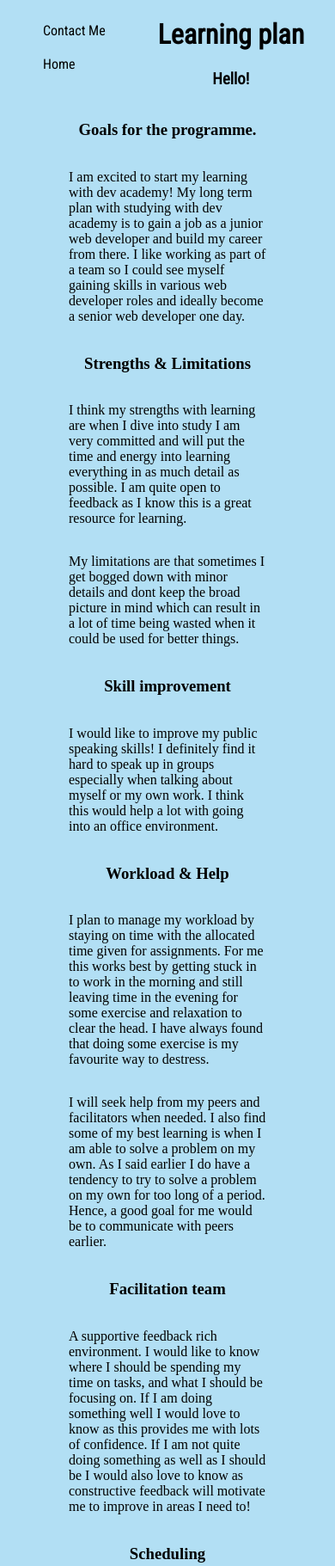
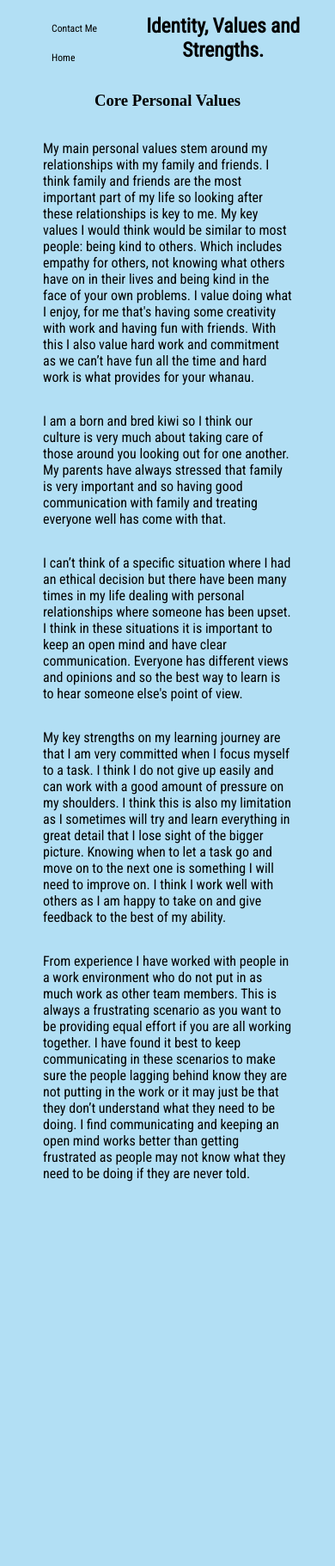
Before and after one commit to seb-ninness/seb-ninness.github.io, a plain HTML site: page blog/Identity-values-and-strengths.html in a window 390 px wide. Shown: the top 1821 px of the page at 86% size. After the commit the page ends 1390 px from the top, so only its background shows below. Drawn offline with Linux system fonts and the light colour scheme.

Commit message:
initial blog set up

```diff
--- a/blog/Identity-values-and-strengths.html
+++ b/blog/Identity-values-and-strengths.html
@@ -6,13 +6,12 @@
     <meta name="viewport" content="width=device-width, initial-scale=1.0">
     <link href="../style/main.css" rel="stylesheet" type="text/css">
     <link href="https://fonts.googleapis.com/css2?family=PT+Sans&family=Roboto+Condensed&display=swap" rel="stylesheet">
-    <title>Seb Ninness Margin, border, padding?</title>
+    <title>Seb Ninness Identity, values and strengths</title>
 </head>
 <body>
     <div id="blog-main">
         <div class="blog-heading">
-          <h1 id="">Learning plan</h1>
-          <h3 id="">Hello!</h3>
+          <h1 id="SN-heading">Identity, Values and Strengths.</h1>
         </div>
         <div class="navbar-blog">
           <nav class="navlinks">
@@ -25,38 +24,20 @@
     </div>
     <div id="LP-content">
       <article class="LP-article">
-        <h3>Goals for the programme. </h3>
-        <p>I am excited to start my learning with dev academy! My long term plan with studying with dev academy is to gain a job as a junior web developer and build my career from there. I like working as part of a team so I could see myself gaining skills in various web developer roles and ideally become a senior web developer one day.
-        </p>
-      </article>
-      <article class="LP-article">
-        <h3>Strengths & Limitations</h3>
-        <p>I think my strengths with learning are when I dive into study I am very committed and will put the time and energy into learning everything in as much detail as possible. I am quite open to feedback as I know this is a great resource for learning.
+        <h3>Core Personal Values </h3>
+        <p>My main personal values stem around my relationships with my family and friends. I think family and friends are the most important part of my life so looking after these relationships is key to me. My key values I would think would be similar to most people: being kind to others. Which includes empathy for others, not knowing what others have on in their lives and being kind in the face of your own problems.  I  value doing what I enjoy, for me that's having some creativity with work and having fun with friends. With this I also value hard work and commitment as we can’t have fun all the time and hard work is what provides for your whanau.
         </p>
         <p>
-            My limitations are that sometimes I get bogged down with minor details and dont keep the broad picture in mind which can result in a lot of time being wasted when it could be used for better things.
+          I am a born and bred kiwi so I think our culture is very much about taking care of those around you looking out for one another. My parents have always stressed that family is very important and so having good communication with family and treating everyone well has come with that.
         </p>
-      </article>
-      <article class="LP-article">
-        <h3>Skill improvement</h3>
-        <p>I would like to improve my public speaking skills! I definitely find it hard to speak up in groups especially when talking about myself or my own work. I think this would help a lot with going into an office environment.
+        <p>
+          I can’t think of a specific situation where I had an ethical decision but there have been many times in my life dealing with personal relationships where someone has been upset. I think in these situations it is important to keep an open mind and have clear communication. Everyone has different views and opinions and so the best way to learn is to hear someone else's point of view.
         </p>
-      </article>
-      <article class="LP-article">
-        <h3>Workload & Help</h3>
-        <p>I plan to manage my workload by staying on time with the allocated time given for assignments. For me this works best by getting stuck in to work in the morning and still leaving time in the evening for some exercise and relaxation to clear the head. I have always found that doing some exercise is my favourite way to destress.
+        <p>
+          My key strengths on my learning journey are that I am very committed when I focus myself to a task. I think I do not give up easily and can work with a good amount of pressure on my shoulders. I think this is also my limitation as I sometimes will try and learn everything in great detail that I lose sight of the bigger picture. Knowing when to let a task go and move on to the next one is something I will need to improve on. I think I work well with others as I am happy to take on and give feedback to the best of my ability.
         </p>
-        <p>I will seek help from my peers and facilitators when needed. I also find some of my best learning is when I am able to solve a problem on my own. As I said earlier I do have a tendency to try to solve a problem on my own for too long of a period.  Hence, a good goal for me would be to communicate with peers earlier.
-        </p>
-      </article>
-      <article class="LP-article">
-        <h3>Facilitation team</h3>
-        <p>A supportive feedback rich environment. I would like to know where I should be spending my time on tasks, and what I should be focusing on. If I am doing something well I would love to know as this provides me with lots of confidence. If I am not quite doing something as well as I should be I would also love to know as constructive feedback will motivate me to improve in areas I need to!
-        </p>
-      </article>
-      <article class="LP-article">
-        <h3>Scheduling</h3>
-        <p>I have a few work related meetings and am doing one night shift a week if I can manage it. I should always be contactable and will mostly be working on course material during office hours.
+        <p>
+          From experience I have worked with people in a work environment who do not put in as much work as other team members. This is always a frustrating scenario as you want to be providing equal effort if you are all working together. I have found it best to keep communicating in these scenarios to make sure the people lagging behind know they are not putting in the work or it may just be that they don’t understand what they need to be doing. I find communicating and keeping an open mind works better than getting frustrated as people may not know what they need to be doing if they are never told.
         </p>
       </article>
     </div>
--- a/style/main.css
+++ b/style/main.css
@@ -6,7 +6,9 @@ img {
     width: 100%;
     display: block;
 }
-
+p {
+    font-family: 'Roboto Condensed', sans-serif;
+}
 
 body {
     background-color: rgba(115, 198, 236, 0.548);
@@ -19,6 +21,7 @@ a:link {
 a:hover {
     color: white;
     text-decoration: none;
+    transform: scale(1.5);
 }
 a:visited {
     background-color: cornsilk;
@@ -39,9 +42,9 @@ li {
     border: black;
 }
 .navlinks li {
-    display: flex;
+    display: block;
     float: left;
-    margin: px;
+    margin: 0px 10px;
     position: -webkit-sticky;
 }
 ul.directory {
@@ -51,12 +54,13 @@ ul.directory {
     align-content: flex-start;
     padding: 0px 20px;
     flex-wrap: wrap;
-    margin: 10px 0px;
+    margin: 20px 0px;
+
 
 }
 li.li-directory {
     box-shadow: 10px 10px 5px 8px rgba(0,0,0,0.75);;
-    margin: 10px;
+    margin: 20px 10px;
 }
 .main-heading {
     color: rgb(0, 0, 0);
@@ -88,20 +92,18 @@ li.li-directory {
 #top {
     float: right;
 }
-/* @media (max-width: 600px) {
-    ul.directory {
-        display: flex;
-        flex-direction: column;
-        width: 100%;
-        align-items: center;
-        justify-content: center;
-}}
+@media (max-width: 400px) {
+.navlinks li {
+    font-size: 3vw;
+}
+}
 
 /* Comment Start of Blog Homepage CSS */
 #blog-main {
     display: flex;
     flex-direction: row-reverse;
     justify-content: start;
+    margin-right: 20px;
 
 
 }
@@ -138,5 +140,5 @@ li.li-directory {
     display: flex;
     align-items: center;
     flex-direction: column;
-    padding: 0px 80px;
+    padding: 0px 50px;
 }
```
Also changed, not shown: blog/Future-projects.html (+1 -1 lines), blog/Learning-Plan.html (+3 -3 lines), blog/Margin-border-padding.html (+2 -2 lines), blog/blog.html (+7 -2 lines), index.html (+1 -1 lines), 2 other files.
